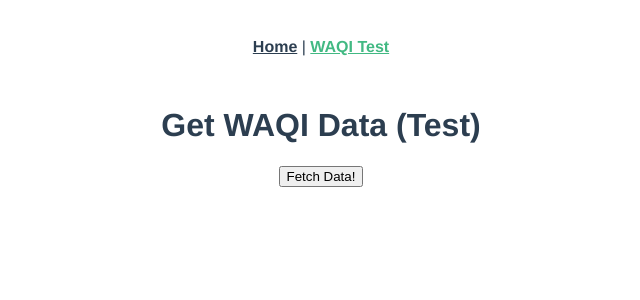
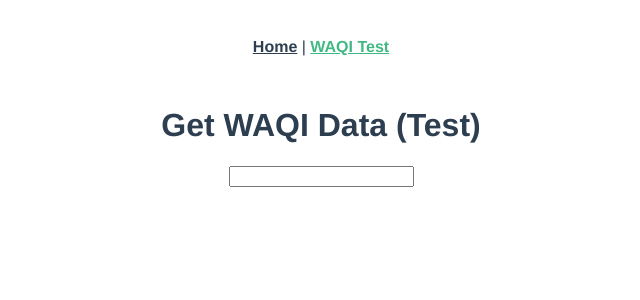
Before and after one commit to Jabatronic/vue-aqi-expt, a Vue app: page /#/waqi-test in a window 1280 px wide. Shown: the top 300 px of the page, without its empty margins (319-959 px from the left). Built offline with nearby package versions, Linux system fonts and the light colour scheme; the HTML template or start-up script is replaced by a standard one.

Commit message:
add location search field

```diff
--- a/src/views/WAQI_Test.vue
+++ b/src/views/WAQI_Test.vue
@@ -1,9 +1,13 @@
 <template>
   <div class="about">
     <h1>Get WAQI Data (Test)</h1>
-    <h2>{{ city }}</h2>
-    <h2>{{ aqi }}</h2>
-    <button @click="fetchUsers">Fetch Data!</button>
+    <input type="text" v-model="locationSearchInput" v-on:keyup.enter="submitSearch" />
+    <div v-if="isSearchSubmitted" class="message">
+      <h2 v-if="warning">{{ warning }}</h2>
+      <h2>{{ city }}</h2>
+      <h2>{{ aqi }}</h2>
+    </div>
+    <!-- <button @click="fetchUsers">Fetch Data!</button> -->
     <GenCircles :iaqiData="iaqi"/>
   </div>
 </template>
@@ -19,15 +23,22 @@ export default {
   data () {
     return {
       city: '',
+      locationSearchInput: '',
+      isSearchSubmitted: false,
       aqi: '',
-      iaqi: null
+      iaqi: null,
+      warning: ''
     }
   },
   methods: {
-    fetchUsers: function () {
+    submitSearch: function () {
+      this.isSearchSubmitted = true
+      this.fetchData()
+    },
+    fetchData: function () {
       const apiUrl = 'https://api.waqi.info/feed'
       const authToken = '19c6276b13bc059b2f5811c5037638346d286d15'
-      const station = 'Beijing'
+      const station = this.locationSearchInput
 
       const apiRequest = `${apiUrl}/${station}/?token=${authToken}`
 
@@ -36,7 +47,12 @@ export default {
           this.city = result.data.data.city.name
           this.aqi = result.data.data.aqi
           this.iaqi = result.data.data.iaqi
+          this.warning = ''
         }).catch((err) => {
+          this.aqi = ''
+          this.city = ''
+          this.iaqi = null
+          this.warning = 'there was a problem'
           console.warn('there was a problem!: ' + err.response.log)
         })
     }
```
